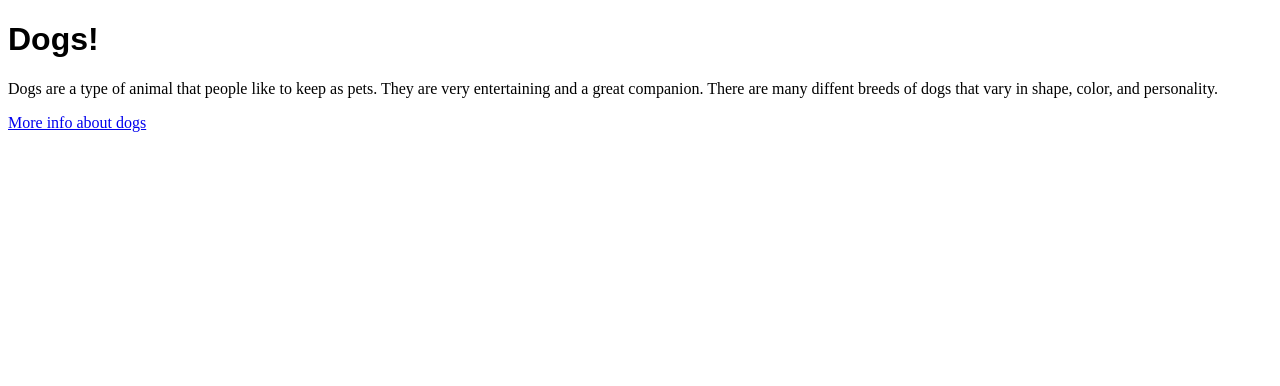
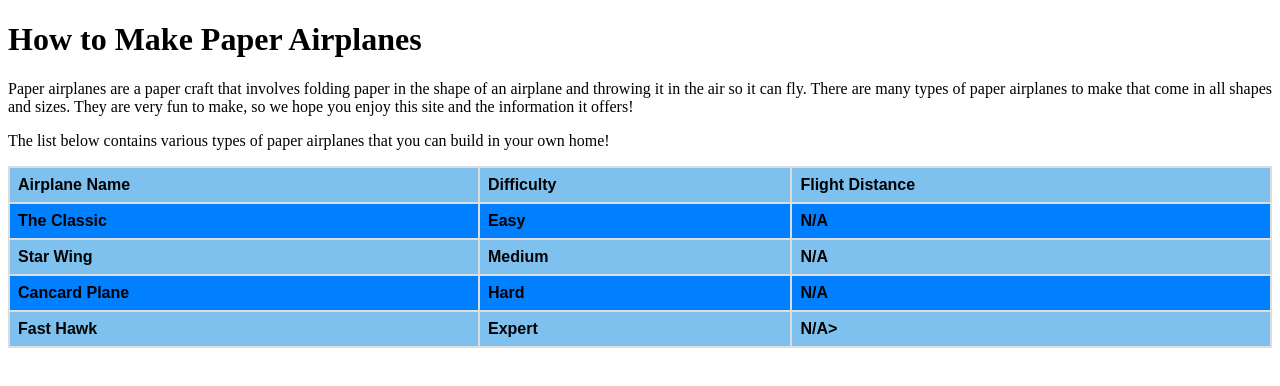
Before and after one commit to Jiff32/IntroCompSci_WebsiteProject, a plain HTML site: page Root Folder/index.html in a window 1280 px wide. Drawn offline with Linux system fonts and the light colour scheme.

Commit message:
Update index.html

```diff
--- a/Root Folder/index.html
+++ b/Root Folder/index.html
@@ -2,12 +2,58 @@
 <html>
   <head>
     <title>Website Project</title>
+    <style>
+table {
+font-family: arial, sans-serif;
+border-collapse: collapse;
+width: 100%;
+}
+td, th {
+border: 2px solid #dddddd;
+text-align: left;
+padding: 8px;
+}
+tr:nth-child(even) {
+background-color: #007fff;
+}
+tr:nth-child(odd) {
+background-color: #7ec0ee;
+}
+    </style>
   </head>
   <body>
-    <h1 style="font-family: Arial">Dogs!</h1>
-    <p>Dogs are a type of animal that people like to keep as pets. They are very
-    entertaining and a great companion. There are many diffent breeds of dogs
-    that vary in shape, color, and personality.</p>
-    <p><a href="https://en.wikipedia.org/wiki/Dog">More info about dogs</a></p>
+    <div class="introduction_text">
+      <h1>How to Make Paper Airplanes</h1>
+      <p>Paper airplanes are a paper craft that involves folding paper in the shape of an airplane and throwing it in the air so it can fly. There are many types of paper airplanes to make that come in all shapes and sizes. They are very fun to make, so we hope you enjoy this site and the information it offers!</p>
+    </div>
+    <div class="airplane_type_table">
+      <p>The list below contains various types of paper airplanes that you can build in your own home!</p>
+      <table>
+        <tr>
+          <th>Airplane Name</th>
+          <th>Difficulty</th>
+          <th>Flight Distance</th>
+        </tr>
+        <tr>
+          <th>The Classic</th>
+          <th>Easy</th>
+          <th>N/A</th>
+        <tr>
+          <th>Star Wing</th>
+          <th>Medium</th>
+          <th>N/A</th>
+        </tr>
+        <tr>
+          <th>Cancard Plane</th>
+          <th>Hard</th>
+          <th>N/A</th>
+        </tr>
+        <tr>
+          <th>Fast Hawk</th>
+          <th>Expert</th>
+          <th>N/A></th>
+        </tr>
+      </table>
+    </div>
   </body>
 </html>
```
